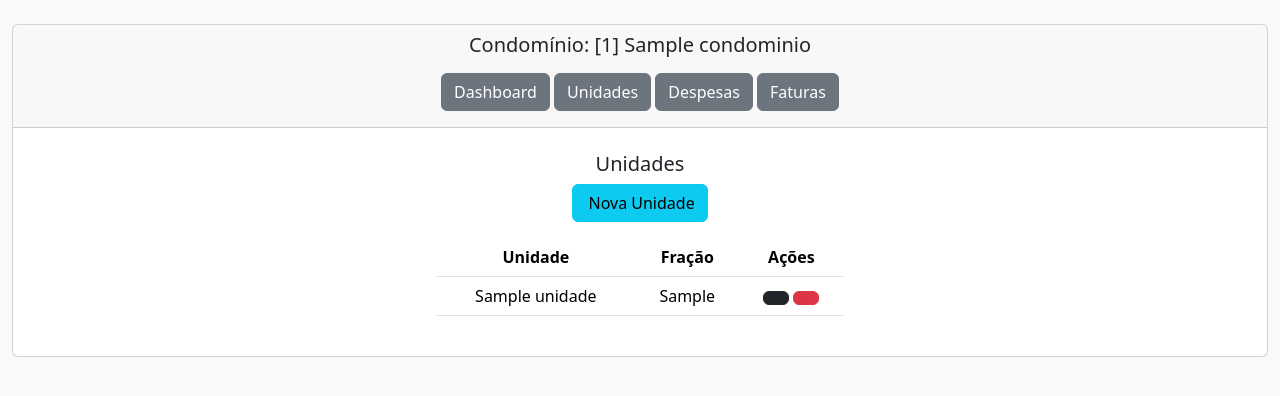
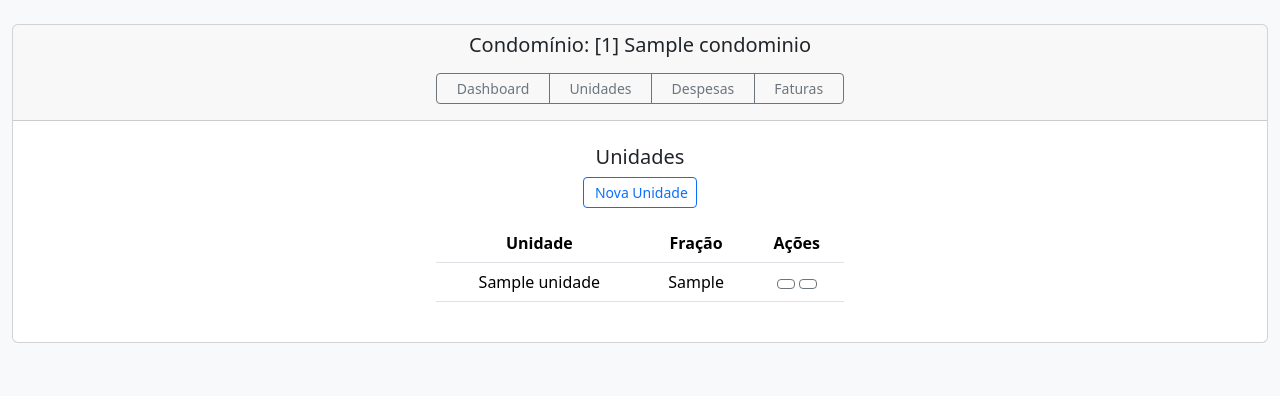
Before and after one commit to rcargnelutti/DesSof_UNIPAMPA, a Django app: page /condominios/unidade_list/1/ in a window 1280 px wide. Shown: the part 56-452 px from the top of the page. Run offline with Django 4.2, Linux system fonts and the light colour scheme; tables that the repository leaves empty hold one stand-in row (values such as "Sample post").

Commit message:
formatado todos os botões para outline e btn-sm

```diff
--- a/condominio/templates/condominio/condominio_confirm_delete.html
+++ b/condominio/templates/condominio/condominio_confirm_delete.html
@@ -13,8 +13,8 @@
           </br></br>
           <form method="post" action="." >
             {% csrf_token %}
-            <button type="reset" class="btn btn-info" onclick="location.href = '{% url 'condominio:list' %}'"><span class="fas fa-arrow-left"></span> Não quero remover</button>
-            <button type="submit" class="btn btn-danger" onclick="location.href = '{% url 'condominio:list' %}'"><span class="fas fa-trash-alt"></span> Sim, quero remover</button>
+            <button type="reset" class="btn btn-outline-info btn-sm" onclick="location.href = '{% url 'condominio:list' %}'"><span class="fas fa-arrow-left"></span> Não quero remover</button>
+            <button type="submit" class="btn btn-outline-danger btn-sm" onclick="location.href = '{% url 'condominio:list' %}'"><span class="fas fa-trash-alt"></span> Sim, quero remover</button>
           </form>
         </div>
       </div>
--- a/condominio/templates/condominio/condominio_form.html
+++ b/condominio/templates/condominio/condominio_form.html
@@ -15,8 +15,8 @@
               {{ form.as_table}}
             </table>
             </br>
-            <button type="reset" class="btn btn-info" onclick="location.href = '{% url 'condominio:list' %}'"><span class="fas fa-arrow-left"></span> Voltar</button>
-            <button type="submit" class="btn btn-success"><span class="fas fa-save"></span> Salvar</button>
+            <button type="reset" class="btn btn-outline-info btn-sm" onclick="location.href = '{% url 'condominio:list' %}'"><span class="fas fa-arrow-left"></span> Voltar</button>
+            <button type="submit" class="btn btn-outline-success btn-sm"><span class="fas fa-save"></span> Salvar</button>
           </form>
         </div>
       </div>
--- a/condominio/templates/condominio/unidade_confirm_delete.html
+++ b/condominio/templates/condominio/unidade_confirm_delete.html
@@ -11,8 +11,8 @@
         <div class="col-8 m-auto pt-4 pb-2 text-center">
           Tem certeza que deseja remover a unidade <strong> '{{ unidade.nome }}' </strong>?
           </br></br>
-          <a href=" {% url 'condominio:unidade_list' unidade.condominio_id %}" class="btn btn-info"> <span class="fas fa-arrow-left"></span> Não quero remover</a>
-          <a href=" {% url 'condominio:unidade_delete' unidade.id %}" class="btn btn-danger"> <span class="fas fa-trash-alt"></span> Sim, quero remover</a>
+          <a href=" {% url 'condominio:unidade_list' unidade.condominio_id %}" class="btn btn-outline-info btn-sm"> <span class="fas fa-arrow-left"></span> Não quero remover</a>
+          <a href=" {% url 'condominio:unidade_delete' unidade.id %}" class="btn btn-outline-danger btn-sm"> <span class="fas fa-trash-alt"></span> Sim, quero remover</a>
         </div>
       </div>
     </div>
--- a/condominio/templates/condominio/unidade_list.html
+++ b/condominio/templates/condominio/unidade_list.html
@@ -7,17 +7,17 @@
     <div class="card">
       <div class="card-header text-center">
         <h5><span>Condomínio: [{{ condominio.id }}] {{ condominio.nome }} </span></h5>
-        <div class="col-8 m-auto pt-2 pb-2 text-center" >
-          <a href="{% url 'condominio:gestao' condominio_id=condominio.id %}" class="btn btn-secondary">Dashboard</a>
-          <a href="{% url 'condominio:unidade_list' condominio.id %}" class="btn btn-secondary">Unidades</a>
-          <a href="" class="btn btn-secondary">Despesas</a>
-          <a href="" class="btn btn-secondary">Faturas</a>
+        <div class="col-4 m-auto pt-2 pb-2 text-center btn-group btn-group-toggle" data-toggle="buttons">
+          <a href="{% url 'condominio:gestao' condominio_id=condominio.id %}" class="btn btn-outline-secondary btn-sm">Dashboard</a>
+          <a href="{% url 'condominio:unidade_list' condominio.id %}" class="btn btn-outline-secondary btn-sm">Unidades</a>
+          <a href="" class="btn btn-outline-secondary btn-sm">Despesas</a>
+          <a href="" class="btn btn-outline-secondary btn-sm">Faturas</a>
         </div>
       </div>
       <div class="card-body">
         <div class="col-8 m-auto pt-2 pb-2 text-center" >
           <h5>Unidades</h5>
-          <a href="{% url 'condominio:unidade_create' condominio_id=condominio.id %}" class="btn btn-info"> <span class="fas fa-plus"></span> Nova Unidade</a>
+          <a href="{% url 'condominio:unidade_create' condominio_id=condominio.id %}" class="btn btn-outline-primary btn-sm"> <span class="fas fa-plus"></span> Nova Unidade</a>
         </div>
         <div class="col-4 m-auto pt-2 pb-2 text-center">
           <table class="table">
@@ -36,9 +36,9 @@
                 <td>{{unidade.nome}}</td>
                 <td>{{unidade.fracao}}</td>
                 <td>
-                  <a href=" {% url 'condominio:unidade_update' unidade.id %}" class="btn btn-dark" data-bs-toggle="tooltip" data-bs-placement="top" title="Editar"><i class="fas fa-edit"></i></a>
+                  <a href=" {% url 'condominio:unidade_update' unidade.id %}" class="btn btn-outline-secondary btn-sm" data-bs-toggle="tooltip" data-bs-placement="top" title="Editar"><i class="fas fa-edit"></i></a>
                   {% comment %} <a href=" {% url 'condominio:detail' pk=unidade.id %}" class="btn btn-primary"> <i class="fas fa-light fa-eye"></i> Visualizar</a> {% endcomment %}
-                  <a href=" {% url 'condominio:unidade_confirm_delete' unidade.id %}" class="btn btn-danger" data-bs-toggle="tooltip" data-bs-placement="top" title="Remover"> <i class="fas fa-trash-alt"></i></a>
+                  <a href=" {% url 'condominio:unidade_confirm_delete' unidade.id %}" class="btn btn-outline-secondary btn-sm" data-bs-toggle="tooltip" data-bs-placement="top" title="Remover"> <i class="fas fa-trash-alt"></i></a>
                 </td>
               </tr>
               {% endfor %}
```
Also changed, not shown: condominio/templates/condominio/condominio_gestao.html (+7 -7 lines), condominio/templates/condominio/condominio_list.html (+4 -4 lines), condominio/templates/condominio/unidade_form.html (+7 -7 lines).
